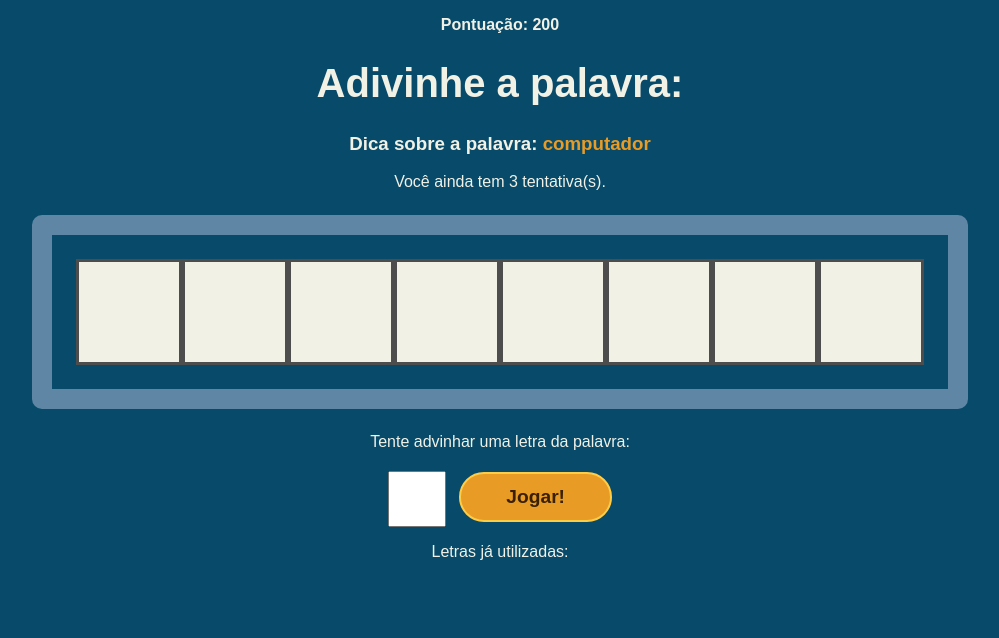
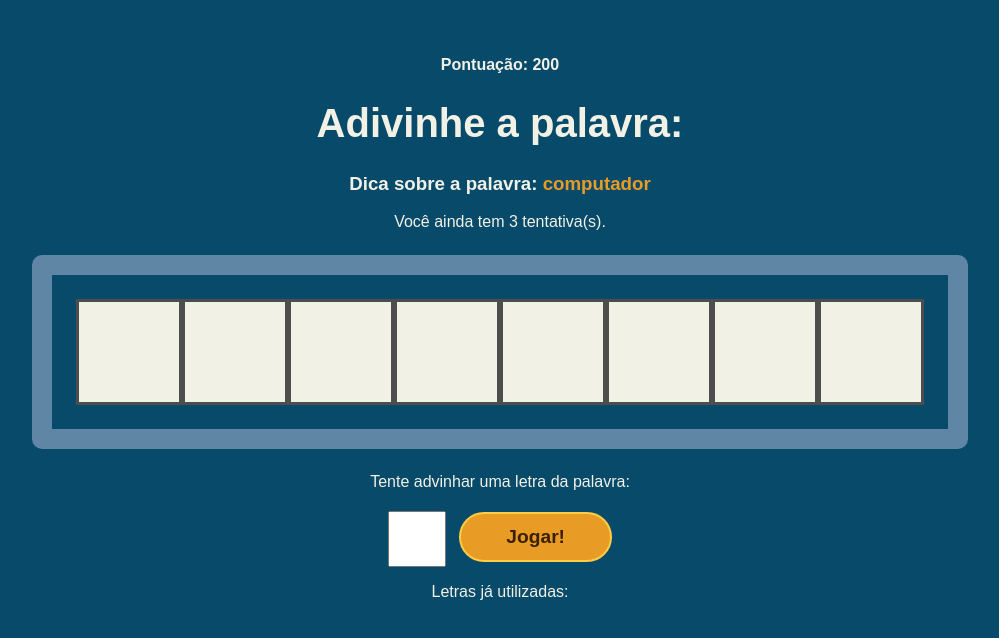
Before and after one commit to emanuellecarvalho/secret-word, a React (Create React App) app: page / in a window 1280 px wide. Shown: the top 638 px of the page, without its empty margins (140-1139 px from the left). Built offline with nearby package versions, Linux system fonts and the light colour scheme.

Commit message:
feat: add Home and Game components style

```diff
--- a/src/components/Game/styles.css
+++ b/src/components/Game/styles.css
@@ -4,6 +4,8 @@
 
 .points span {
   font-weight: 600;
+  margin-top: 40px;
+  display: inline-block;
 }
 
 .tip span {
--- a/src/components/Home/index.js
+++ b/src/components/Home/index.js
@@ -5,7 +5,7 @@ const Home = ({ startGame }) => {
   return (
     <div className='start'>
       <h1>Secret Word</h1>
-      <p>Clique no botão abaixo para começar a jogar</p>
+      <p>Clique no botão abaixo para começar a jogar!</p>
       <button onClick={startGame}>Começar o jogo</button>
     </div>
   )
--- a/src/components/Home/styles.css
+++ b/src/components/Home/styles.css
@@ -1,3 +1,7 @@
+.start {
+  margin-top: 40px;
+}
+
 .start h1 {
   font-size: 3.5em;
 }
```
Also changed, not shown: src/index.css (+0 -8 lines).
